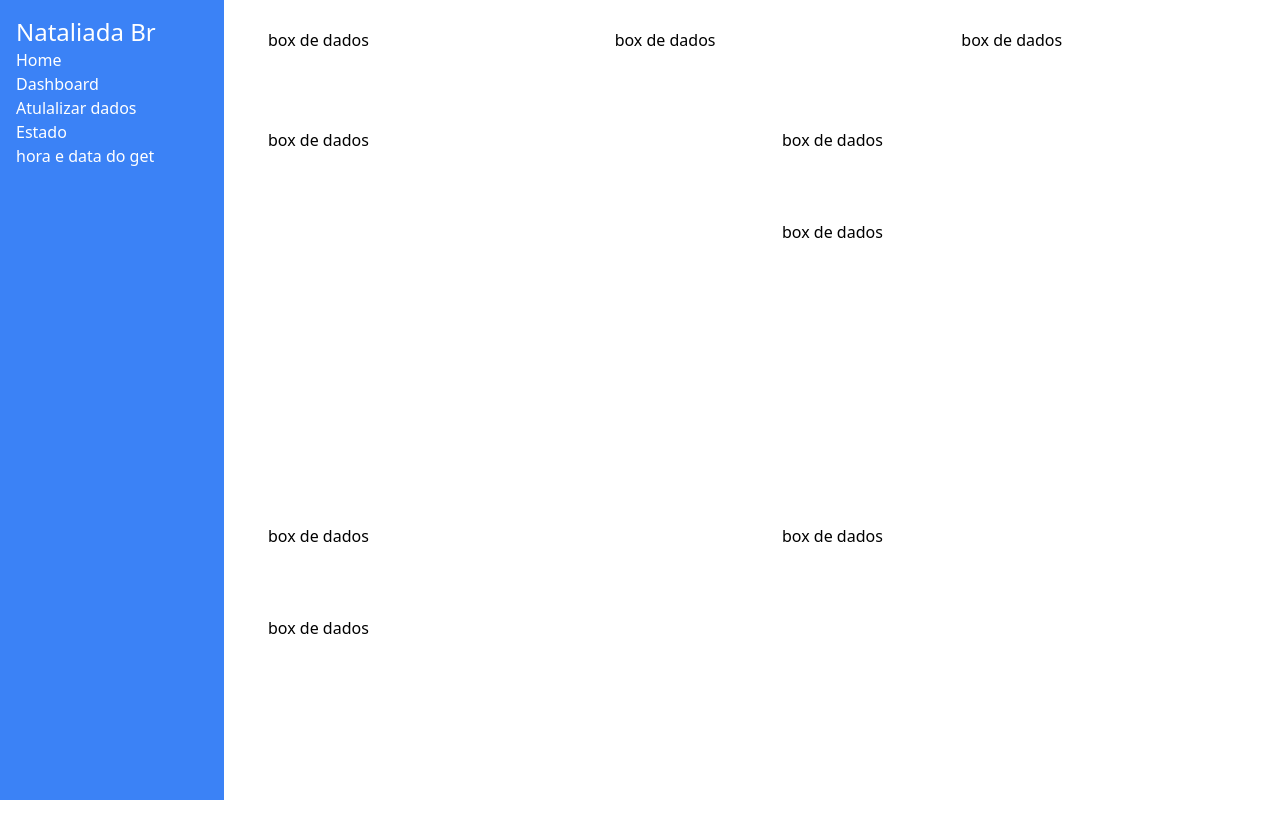
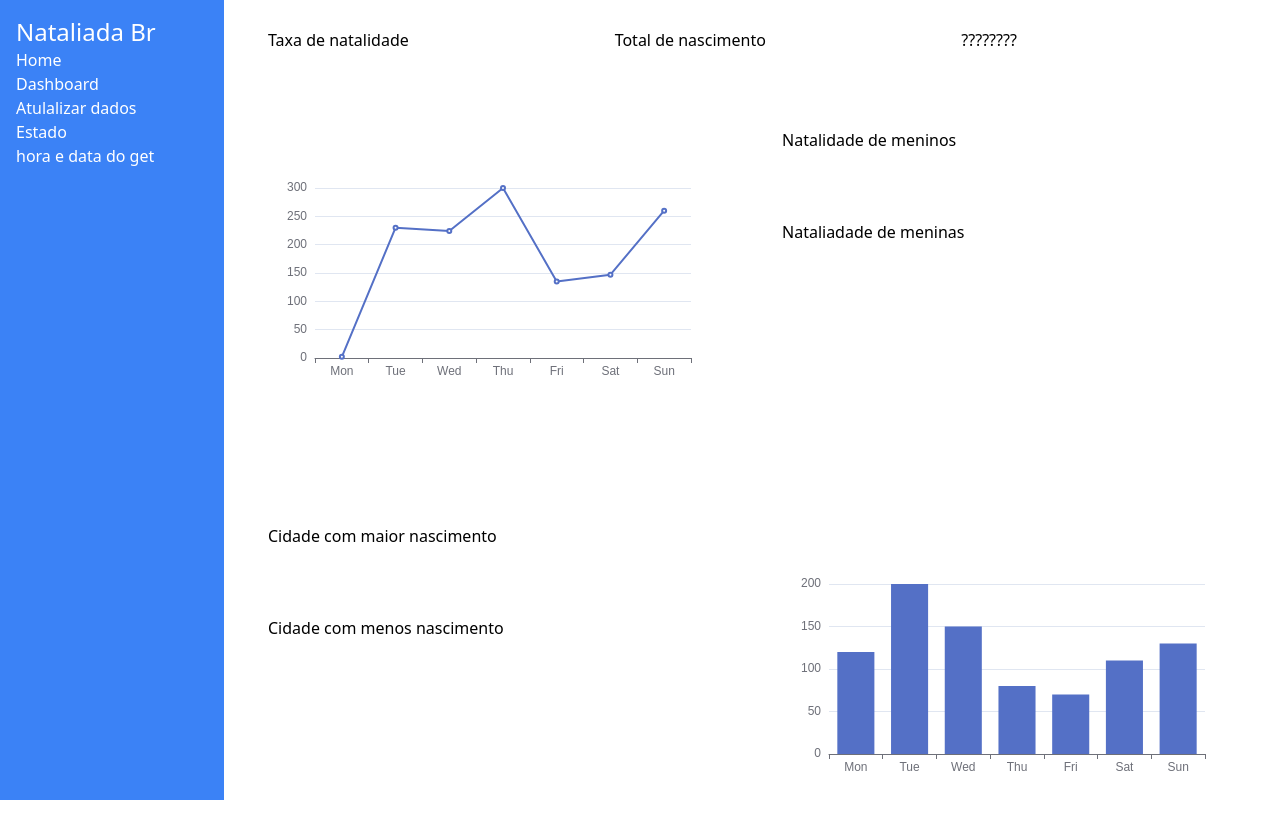
Before and after one commit to natybastosp/Natalidade-do-IBGE, a React (Create React App) app in the folder natalidade/: page / in a window 1280 px wide. Shown: the top 838 px of the page. Built offline with nearby package versions, Linux system fonts and the light colour scheme.

Commit message:
Adiciona o biblioteca echarts

```diff
--- a/natalidade/src/App.js
+++ b/natalidade/src/App.js
@@ -1,36 +1,8 @@
 import React from "react";
 import "./index.css";
-import Sidebar from "./components/sidebar";
-import Card from "./components/card";
-import Graphic from "./components/graficos";
 
 function App() {
-  return (
-    <div className="m-3">
-      <header>
-        <Sidebar />
-      </header>
-      <main className="ml-60 ">
-        <div className=" grid grid-cols-3 gap-6">
-          <Card />
-          <Card />
-          <Card />
-        </div>
-        <div className="py-5 grid grid-cols-2 gap-3">
-          <Graphic />
-          <div className="flex flex-col gap-3">
-            <Card />
-            <Card />
-          </div>
-          <div className="flex flex-col gap-3">
-            <Card />
-            <Card />
-          </div>
-          <Graphic />
-        </div>
-      </main>
-    </div>
-  );
+  return <div className="m-3">mapa</div>;
 }
 
 export default App;
--- /dev/null
+++ b/natalidade/src/Dashboard.js
@@ -0,0 +1,37 @@
+import React from "react";
+import "./index.css";
+import Sidebar from "./components/sidebar";
+import Card from "./components/card";
+import GraphicLines from "./components/graphicLines";
+import GraphicBars from "./components/graphicBars";
+
+function App() {
+  return (
+    <div className="m-3 bg-[##f9f9e7]">
+      <header>
+        <Sidebar />
+      </header>
+      <main className="ml-60 ">
+        <div className=" grid grid-cols-3 gap-6">
+          <Card text="Taxa de natalidade" />
+          <Card text="Total de nascimento" />
+          <Card text="????????" />
+        </div>
+        <div className="py-5 grid grid-cols-2 gap-3">
+          <GraphicLines />
+          <div className="flex flex-col gap-3">
+            <Card text="Natalidade de meninos" />
+            <Card text="Nataliadade de meninas" />
+          </div>
+          <div className="flex flex-col gap-3">
+            <Card text="Cidade com maior nascimento" />
+            <Card text="Cidade com menos nascimento" />
+          </div>
+          <GraphicBars />
+        </div>
+      </main>
+    </div>
+  );
+}
+
+export default App;
--- a/natalidade/src/components/card.js
+++ b/natalidade/src/components/card.js
@@ -1,9 +1,9 @@
 import React from "react";
 
-function Card() {
+function Card({ text }) {
   return (
     <div>
-      <div className="bg-zinc-400 p-4 rounded-lg h-20 ">box de dados</div>
+      <div className="bg-zinc-400 p-4 rounded-lg h-20 ">{text}</div>
     </div>
   );
 }
--- a/natalidade/src/components/graficos.js
+++ /dev/null
@@ -1,11 +0,0 @@
-import React from "react";
-
-function Graphic() {
-  return (
-    <div>
-      <div className="bg-zinc-400 p-4 rounded-lg h-96 ">box de dados</div>
-    </div>
-  );
-}
-
-export default Graphic;
--- /dev/null
+++ b/natalidade/src/components/graphicBars.js
@@ -0,0 +1,30 @@
+import React from "react";
+import ReactECharts from "echarts-for-react";
+
+function GraphicBars() {
+  const option = {
+    xAxis: {
+      type: "category",
+      data: ["Mon", "Tue", "Wed", "Thu", "Fri", "Sat", "Sun"],
+    },
+    yAxis: {
+      type: "value",
+    },
+    series: [
+      {
+        data: [120, 200, 150, 80, 70, 110, 130],
+        type: "bar",
+      },
+    ],
+  };
+
+  return (
+    <div>
+      <div className="bg-zinc-400 p-4 rounded-lg h-96 ">
+        <ReactECharts option={option} />
+      </div>
+    </div>
+  );
+}
+
+export default GraphicBars;
--- /dev/null
+++ b/natalidade/src/components/graphicLines.js
@@ -0,0 +1,31 @@
+import React from "react";
+import ReactECharts from "echarts-for-react";
+
+function GraphicLines() {
+  const data = [2, 230, 224, 300, 135, 147, 260];
+  const option = {
+    xAxis: {
+      type: "category",
+      data: ["Mon", "Tue", "Wed", "Thu", "Fri", "Sat", "Sun"],
+    },
+    yAxis: {
+      type: "value",
+    },
+    series: [
+      {
+        data: data,
+        type: "line",
+      },
+    ],
+  };
+
+  return (
+    <div>
+      <div className="bg-zinc-400 p-4 rounded-lg h-96 ">
+        <ReactECharts option={option} />
+      </div>
+    </div>
+  );
+}
+
+export default GraphicLines;
--- a/natalidade/src/index.js
+++ b/natalidade/src/index.js
@@ -2,10 +2,11 @@ import React from "react";
 import ReactDOM from "react-dom/client";
 import "./index.css";
 import App from "./App";
+import Dashboard from "./Dashboard";
 
 const root = ReactDOM.createRoot(document.getElementById("root"));
 root.render(
   <React.StrictMode>
-    <App />
+    <Dashboard />
   </React.StrictMode>
 );
```
Also changed, not shown: natalidade/package.json (+5 -3 lines), 1 other file (tests, documents, lock files or other folders).
